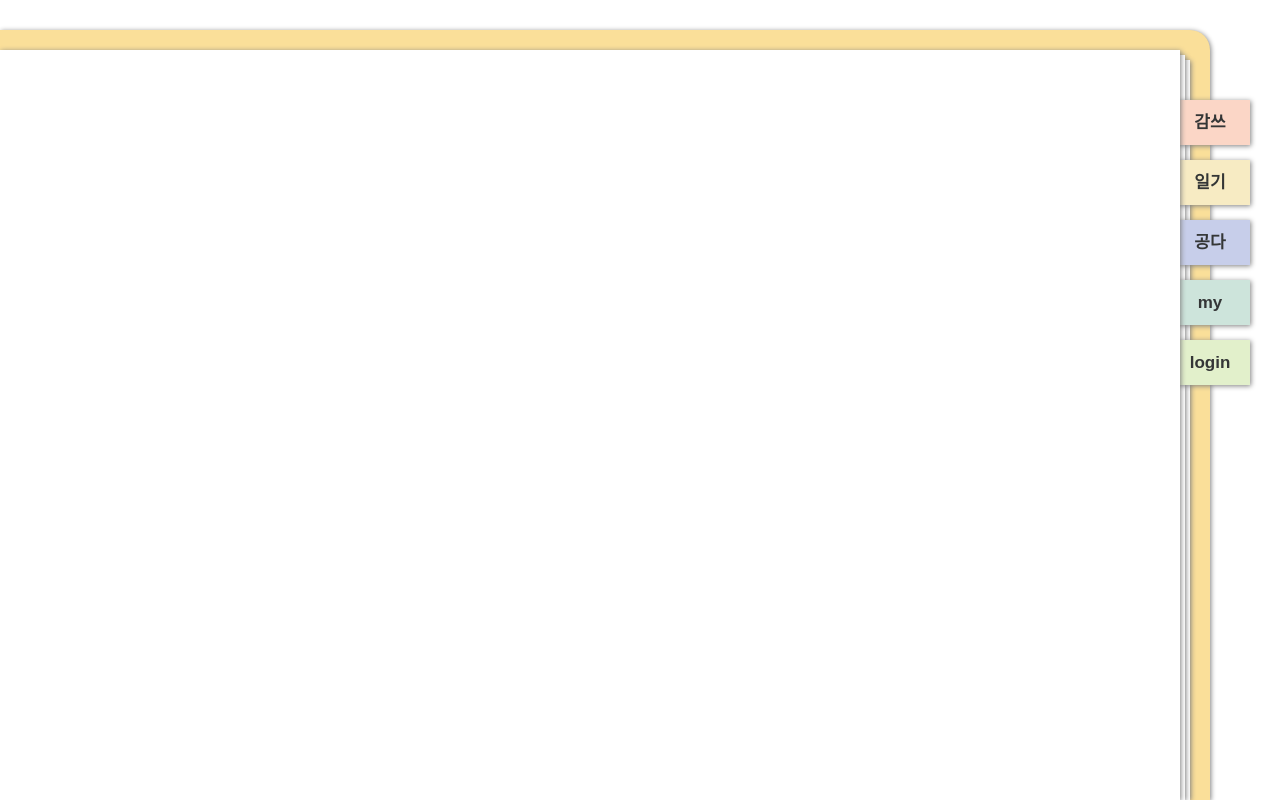
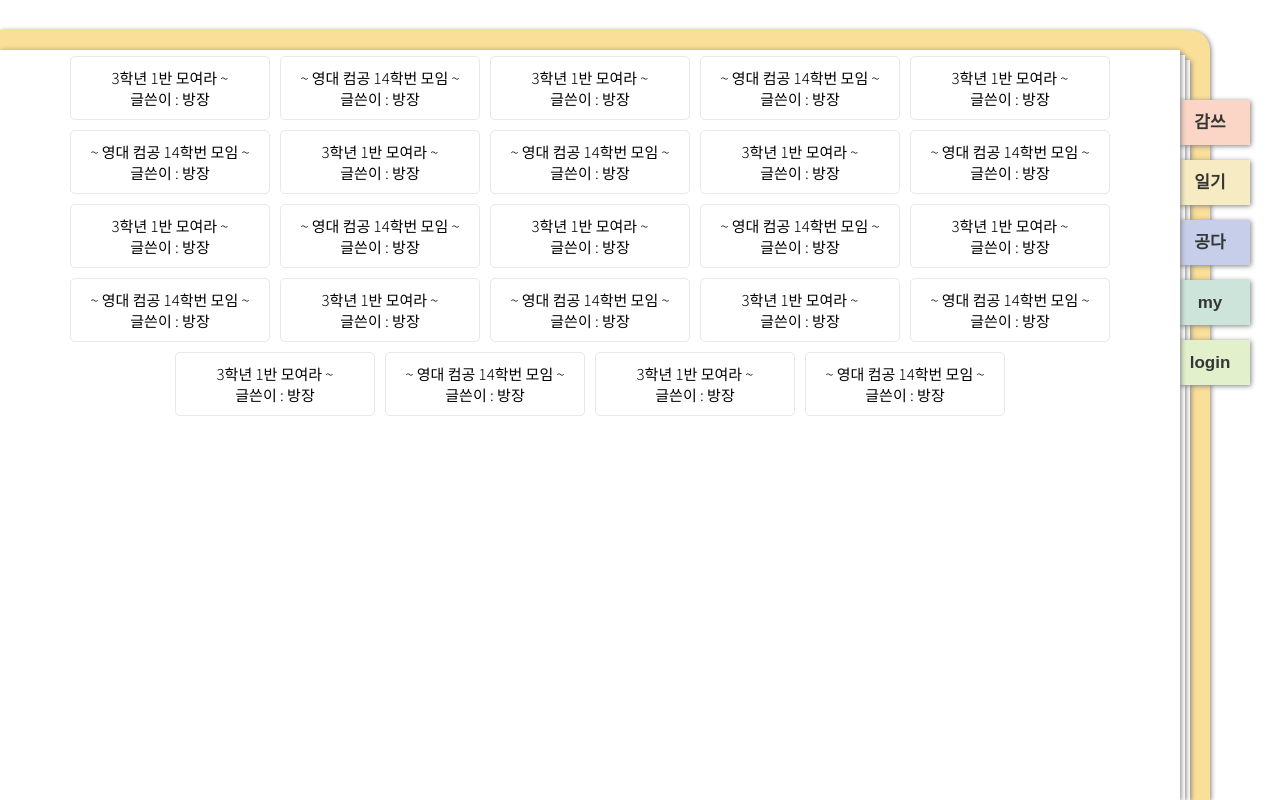
Before and after one commit to JungeunKwon/moida, a Vue app in the folder Moida/frontend/: page /shared in a window 1280 px wide. Built offline with nearby package versions, Linux system fonts and the light colour scheme; a web font is replaced by a local one.

Commit message:
[수정] 공유 다이어리 item ,, ^^,,
ssue : S02P31D106-33

```diff
--- a/Moida/frontend/src/App.vue
+++ b/Moida/frontend/src/App.vue
@@ -3,14 +3,18 @@
 		<Layout>
 			<router-view />
 		</Layout>
+		<go-top style="position: fixed;" />
 	</div>
 </template>
 <script>
 import Layout from "@/components/Layout.vue";
+import GoTop from "@/components/GoTop";
+
 export default {
 	name: "App",
 	components: {
 		Layout,
+		GoTop,
 	},
 };
 </script>
@@ -21,7 +25,7 @@ export default {
 	height: 100%;
 	overflow: hidden;
 	font-family: "Noto Sans KR", sans-serif;
-	font-weight: Normal;
+	font-weight: 300;
 	font-size: 15px;
 	text-align: center;
 }
--- /dev/null
+++ b/Moida/frontend/src/components/GoTop.vue
@@ -0,0 +1,35 @@
+<template>
+	<v-btn
+		v-show="fab"
+		v-scroll="onScroll"
+		style="opacity: 0.9"
+		fab
+		dark
+		fixed
+		bottom
+		right
+		color="#fa8072"
+		@click="toTop"
+	>
+		<v-icon>mdi-chevron-up</v-icon>
+	</v-btn>
+</template>
+
+<script>
+export default {
+	data: () => ({
+		fab: false,
+	}),
+
+	methods: {
+		onScroll(e) {
+			if (typeof window === "undefined") return;
+			const top = window.pageYOffset || e.target.scrollTop || 0;
+			this.fab = top > 20;
+		},
+		toTop() {
+			this.$vuetify.goTo(0);
+		},
+	},
+};
+</script>
--- a/Moida/frontend/src/components/Layout.vue
+++ b/Moida/frontend/src/components/Layout.vue
@@ -23,14 +23,6 @@ export default {
 @font-face {
 	font-family: "KyoboHand";
 	src: url("https://cdn.jsdelivr.net/gh/projectnoonnu/noonfonts_20-04@1.0/KyoboHand.woff")
-		format("woff");
-	font-weight: normal;
-	font-style: normal;
-}
-
-@font-face {
-	font-family: "Katuri";
-	src: url("https://cdn.jsdelivr.net/gh/projectnoonnu/noonfonts_13@1.0/Katuri.woff")
 		format("woff");
 	font-weight: normal;
 	font-style: normal;
@@ -73,6 +65,10 @@ export default {
 	font-weight: bold;
 	text-align: center;
 	margin-left: 17px;
+}
+
+.tag:hover {
+	filter: brightness(80%);
 }
 
 .t1 {
--- a/Moida/frontend/src/components/SharedDiaryItem.vue
+++ b/Moida/frontend/src/components/SharedDiaryItem.vue
@@ -1,5 +1,8 @@
 <template>
-	<div id="sharedDiaryItem"></div>
+	<div id="sharedDiaryItem">
+		<div>{{ item.name }}</div>
+		<div>글쓴이 : {{ item.host_nickname }}</div>
+	</div>
 </template>
 
 <script>
@@ -7,11 +10,23 @@ export default {
 	data() {
 		return {};
 	},
-	mounted() {},
+	props: { item: {} },
+	mounted() {
+		// console.log(this.item);
+	},
 	computed: {},
 	methods: {},
 };
 </script>
 
 <style>
+#sharedDiaryItem {
+	display: inline-block;
+	width: 200px;
+	margin: 5px;
+	border-radius: 5px;
+	padding: 10px;
+	border: 1px solid rgba(192, 192, 192, 0.363);
+	/* box-shadow: 0.5px 0.5px 3px rgb(192, 192, 192); */
+}
 </style>
--- a/Moida/frontend/src/main.js
+++ b/Moida/frontend/src/main.js
@@ -2,11 +2,13 @@ import Vue from "vue";
 import App from "./App.vue";
 import router from "./router";
 import store from "./store";
+import vuetify from "./plugins/vuetify";
 
 Vue.config.productionTip = false;
 
 new Vue({
 	router,
 	store,
+	vuetify,
 	render: h => h(App),
 }).$mount("#app");
--- /dev/null
+++ b/Moida/frontend/src/plugins/vuetify.js
@@ -0,0 +1,10 @@
+import Vue from "vue";
+import Vuetify from "vuetify/lib";
+
+Vue.use(Vuetify);
+
+export default new Vuetify({
+	icons: {
+		iconfont: "mdi"
+	}
+});
--- a/Moida/frontend/src/views/SharedDiary.vue
+++ b/Moida/frontend/src/views/SharedDiary.vue
@@ -16,107 +16,219 @@ export default {
 			diaries: [
 				{
 					id: 0,
-					name: "방제",
+					name: "3학년 1반 모여라 ~",
 					limit: 5,
 					host_id: 0,
 					host_nickname: "방장",
 					password: null,
+					count: 3,
 				},
 				{
 					id: 0,
-					name: "방제",
+					name: "~ 영대 컴공 14학번 모임 ~",
 					limit: 5,
 					host_id: 0,
 					host_nickname: "방장",
 					password: null,
+					count: 3,
 				},
 				{
 					id: 0,
-					name: "방제",
+					name: "3학년 1반 모여라 ~",
 					limit: 5,
 					host_id: 0,
 					host_nickname: "방장",
 					password: null,
+					count: 3,
 				},
 				{
 					id: 0,
-					name: "방제",
+					name: "~ 영대 컴공 14학번 모임 ~",
 					limit: 5,
 					host_id: 0,
 					host_nickname: "방장",
 					password: null,
+					count: 3,
 				},
 				{
 					id: 0,
-					name: "방제",
+					name: "3학년 1반 모여라 ~",
 					limit: 5,
 					host_id: 0,
 					host_nickname: "방장",
 					password: null,
+					count: 3,
 				},
 				{
 					id: 0,
-					name: "방제",
+					name: "~ 영대 컴공 14학번 모임 ~",
 					limit: 5,
 					host_id: 0,
 					host_nickname: "방장",
 					password: null,
+					count: 3,
 				},
 				{
 					id: 0,
-					name: "방제",
+					name: "3학년 1반 모여라 ~",
 					limit: 5,
 					host_id: 0,
 					host_nickname: "방장",
 					password: null,
+					count: 3,
 				},
 				{
 					id: 0,
-					name: "방제",
+					name: "~ 영대 컴공 14학번 모임 ~",
 					limit: 5,
 					host_id: 0,
 					host_nickname: "방장",
 					password: null,
+					count: 3,
 				},
 				{
 					id: 0,
-					name: "방제",
+					name: "3학년 1반 모여라 ~",
 					limit: 5,
 					host_id: 0,
 					host_nickname: "방장",
 					password: null,
+					count: 3,
 				},
 				{
 					id: 0,
-					name: "방제",
+					name: "~ 영대 컴공 14학번 모임 ~",
 					limit: 5,
 					host_id: 0,
 					host_nickname: "방장",
 					password: null,
+					count: 3,
 				},
 				{
 					id: 0,
-					name: "방제",
+					name: "3학년 1반 모여라 ~",
 					limit: 5,
 					host_id: 0,
 					host_nickname: "방장",
 					password: null,
+					count: 3,
 				},
 				{
 					id: 0,
-					name: "방제",
+					name: "~ 영대 컴공 14학번 모임 ~",
 					limit: 5,
 					host_id: 0,
 					host_nickname: "방장",
 					password: null,
+					count: 3,
 				},
 				{
 					id: 0,
-					name: "방제",
+					name: "3학년 1반 모여라 ~",
 					limit: 5,
 					host_id: 0,
 					host_nickname: "방장",
 					password: null,
+					count: 3,
+				},
+				{
+					id: 0,
+					name: "~ 영대 컴공 14학번 모임 ~",
+					limit: 5,
+					host_id: 0,
+					host_nickname: "방장",
+					password: null,
+					count: 3,
+				},
+				{
+					id: 0,
+					name: "3학년 1반 모여라 ~",
+					limit: 5,
+					host_id: 0,
+					host_nickname: "방장",
+					password: null,
+					count: 3,
+				},
+				{
+					id: 0,
+					name: "~ 영대 컴공 14학번 모임 ~",
+					limit: 5,
+					host_id: 0,
+					host_nickname: "방장",
+					password: null,
+					count: 3,
+				},
+				{
+					id: 0,
+					name: "3학년 1반 모여라 ~",
+					limit: 5,
+					host_id: 0,
+					host_nickname: "방장",
+					password: null,
+					count: 3,
+				},
+				{
+					id: 0,
+					name: "~ 영대 컴공 14학번 모임 ~",
+					limit: 5,
+					host_id: 0,
+					host_nickname: "방장",
+					password: null,
+					count: 3,
+				},
+				{
+					id: 0,
+					name: "3학년 1반 모여라 ~",
+					limit: 5,
+					host_id: 0,
+					host_nickname: "방장",
+					password: null,
+					count: 3,
+				},
+				{
+					id: 0,
+					name: "~ 영대 컴공 14학번 모임 ~",
+					limit: 5,
+					host_id: 0,
+					host_nickname: "방장",
+					password: null,
+					count: 3,
+				},
+				{
+					id: 0,
+					name: "3학년 1반 모여라 ~",
+					limit: 5,
+					host_id: 0,
+					host_nickname: "방장",
+					password: null,
+					count: 3,
+				},
+				{
+					id: 0,
+					name: "~ 영대 컴공 14학번 모임 ~",
+					limit: 5,
+					host_id: 0,
+					host_nickname: "방장",
+					password: null,
+					count: 3,
+				},
+				{
+					id: 0,
+					name: "3학년 1반 모여라 ~",
+					limit: 5,
+					host_id: 0,
+					host_nickname: "방장",
+					password: null,
+					count: 3,
+				},
+				{
+					id: 0,
+					name: "~ 영대 컴공 14학번 모임 ~",
+					limit: 5,
+					host_id: 0,
+					host_nickname: "방장",
+					password: null,
+					count: 3,
 				},
 			],
 		};
@@ -127,4 +239,32 @@ export default {
 };
 </script>
 
-<style></style>
+<style>
+#SharedDiary {
+	height: 100%;
+	overflow: auto;
+	margin: 1px;
+}
+
+.flip-list-move {
+	transition: transform 1s;
+}
+::-webkit-scrollbar {
+	width: 3px; /* 세로축 스크롤바 길이 */
+}
+
+::-webkit-scrollbar-track {
+	background-color: lightblue;
+}
+::-webkit-scrollbar-track-piece {
+	background-color: white;
+}
+::-webkit-scrollbar-thumb {
+	border-radius: 8px;
+	background-color: rgba(128, 128, 128, 0.295);
+}
+::-webkit-scrollbar-thumb:hover {
+	background-color: rgba(128, 128, 128, 0.808);
+	cursor: pointer;
+}
+</style>
```
Also changed, not shown: Moida/frontend/package.json (+8 -1 lines).
